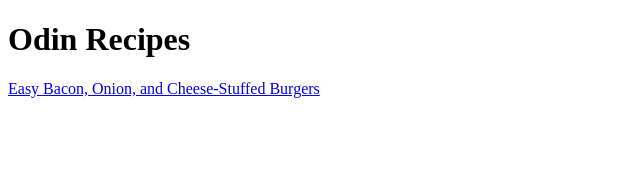
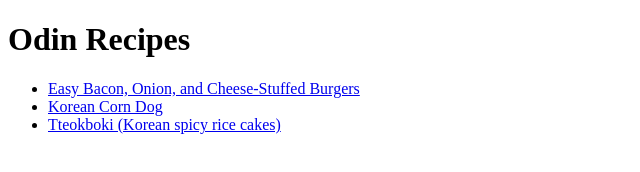
Before and after one commit to christian-prasetya/odin-recipes, a plain HTML site: page index.html in a window 1280 px wide. Shown: the whole page, without its empty margins (0-640 px from the left). Drawn offline with Linux system fonts and the light colour scheme.

Commit message:
Adding the recipe pages link to the homepage

```diff
--- a/index.html
+++ b/index.html
@@ -9,6 +9,11 @@
 <body>
   <h1>Odin Recipes</h1>
 
-  <a href="./recipes/bacon-onion-cheese-burger.html">Easy Bacon, Onion, and Cheese-Stuffed Burgers</a>
+  <ul>
+    <li><a href="./recipes/bacon-onion-cheese-burger.html">Easy Bacon, Onion, and Cheese-Stuffed Burgers</a></li>
+    <li><a href="./recipes/korean-corn-dog.html">Korean Corn Dog</a></li>
+    <li><a href="./recipes/tteokboki.html">Tteokboki (Korean spicy rice cakes)</a></li>
+  </ul>
+
 </body>
 </html>
```
